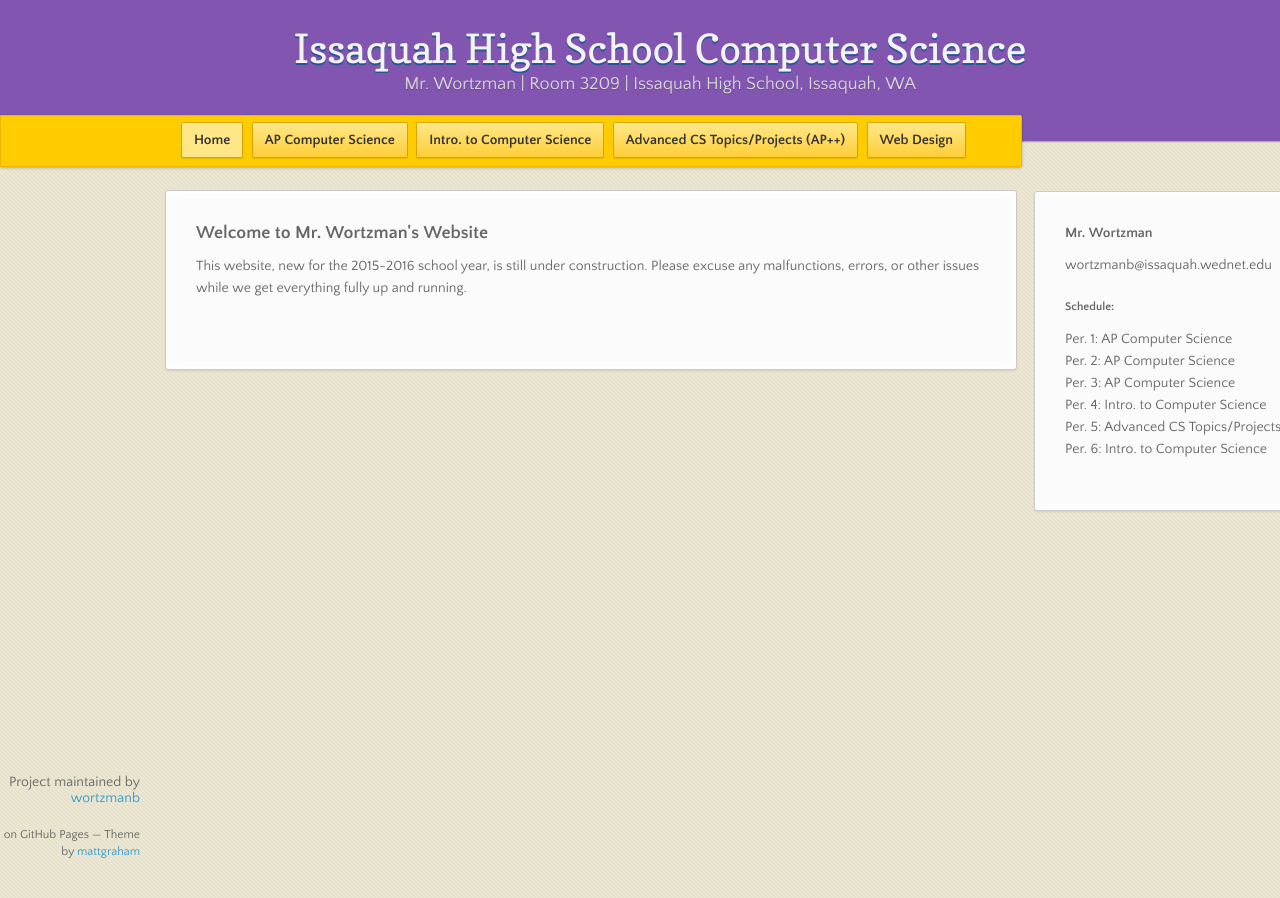
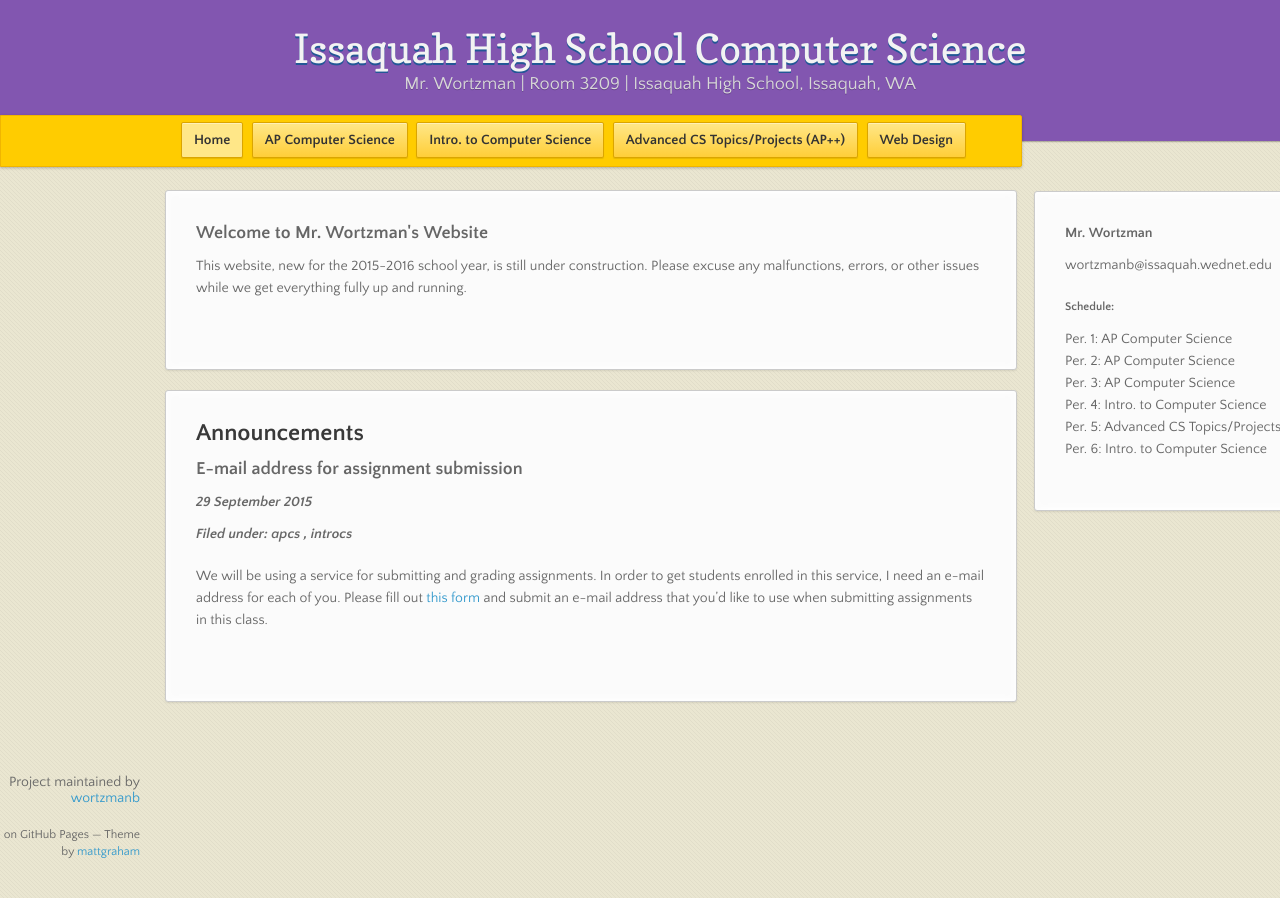
Before and after one commit to stutlerk/ihs-website, a Jekyll site: the page built from index.html, in a window 1280 px wide. Built offline with Jekyll 4.4.1, drawn with Linux system fonts in a browser that asks for light colours; nearby versions of some CDN libraries.

Commit message:
Add posts to main page.

```diff
--- a/index.html
+++ b/index.html
@@ -19,6 +19,24 @@
       </p>
     </aside>
 </section>
+
+<section>
+    <h2>Announcements</h2>
+    {% for post in site.posts %}
+        <h3>{{ post.title }}</h3>
+        <h4><em>{{ post.date | date_to_long_string }}</em></h4>
+        <h4><em>Filed under:
+        {% for cat in post.categories %}
+            {{ cat}}
+            {% unless forloop.last %}
+                ,
+            {% endunless %}
+        {% endfor %}
+        </em></h4>
+        <p>{{ post.content }}</p>
+    {% endfor %}
+</section>
+
 <!--
       <section>
         <h3>
```
